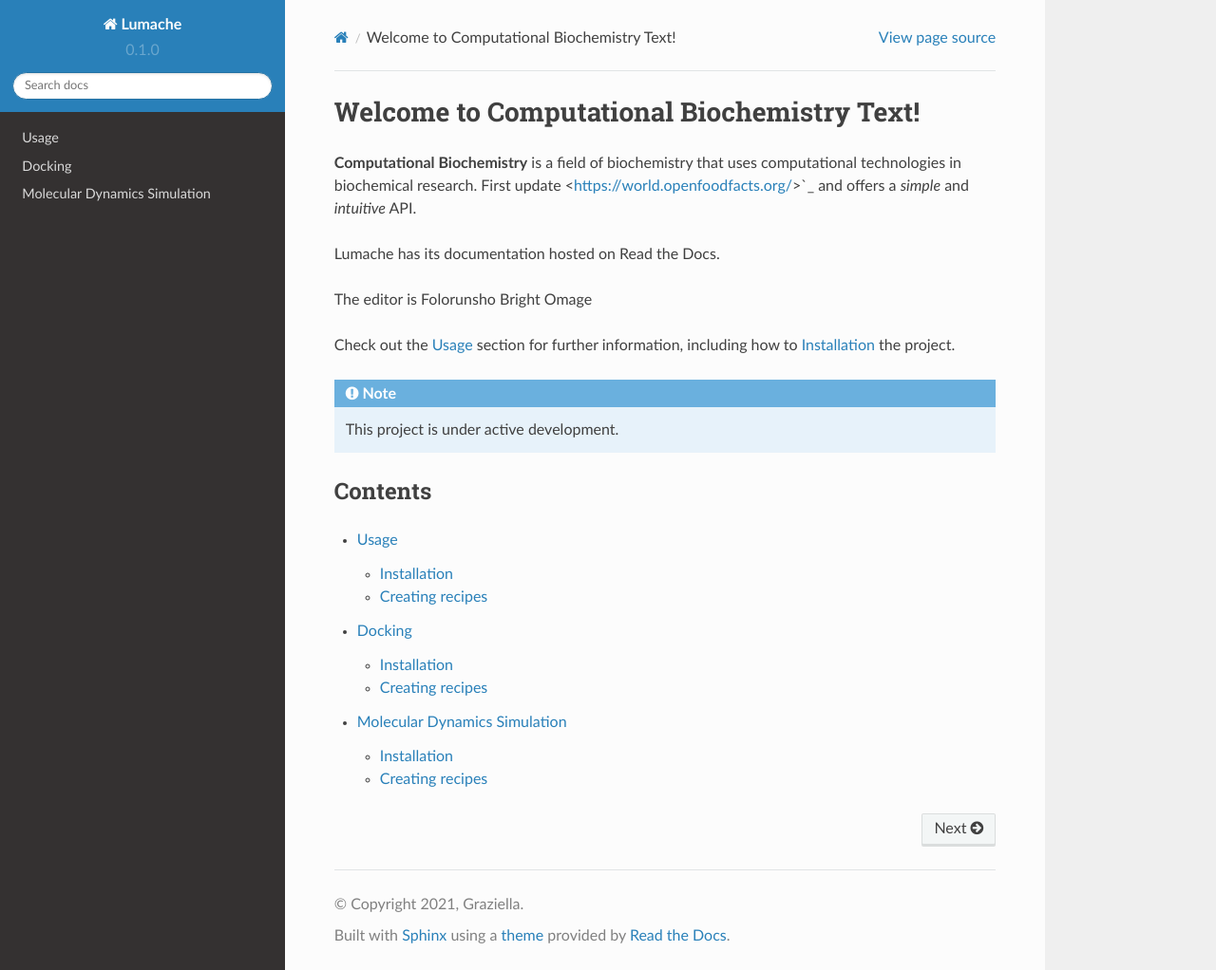
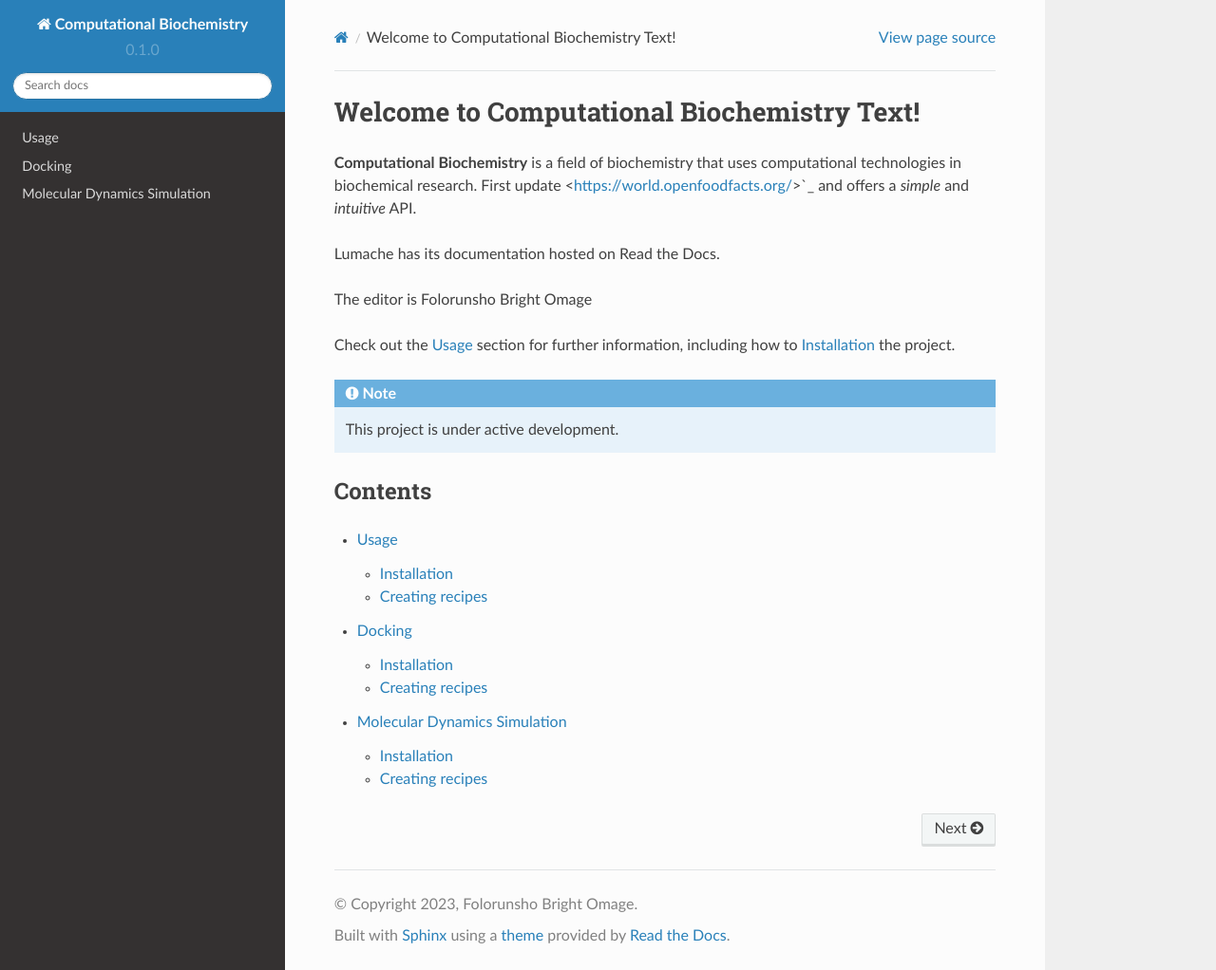
Before and after one commit to omagebright/computationalbiochemistry, a Sphinx documentation site: the page built from docs/source/index.rst, in a window 1280 px wide and 1022 px high. Shown: the whole window at 95% size. Built offline with Sphinx 7.4.7 and the Read the Docs theme 2.0.0, drawn with Linux system fonts in a browser that asks for light colours; some of the changed lines change nothing that is shown.

Commit message:
Update conf.py
Author information

```diff
--- a/docs/source/conf.py
+++ b/docs/source/conf.py
@@ -2,9 +2,10 @@
 
 # -- Project information
 
-project = 'Lumache'
-copyright = '2021, Graziella'
-author = 'Graziella'
+project = 'Computational Biochemistry'
+copyright = '2023, Folorunsho Bright Omage'
+author = 'Folorunsho Bright Omage, Prof Laura Orian, Prof João Batista Teixeira da Rocha '
+department = 'Departamento de Bioquímica e Biologia Molecular (UFSM) Programas de Pós-Graduação em Ciências Biológicas: Bioquímica Toxicológica - PPGBTox Programa de Pós-Graduação em Educação em Ciências: Química da Vida e Saúde - PPGECQVS Centro de Ciências Naturais e Exatas - CCNE 97105-900 Santa Maria RS Brasil'
 
 release = '0.1'
 version = '0.1.0'
```
